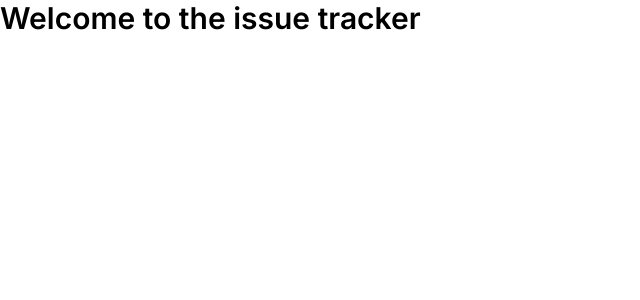
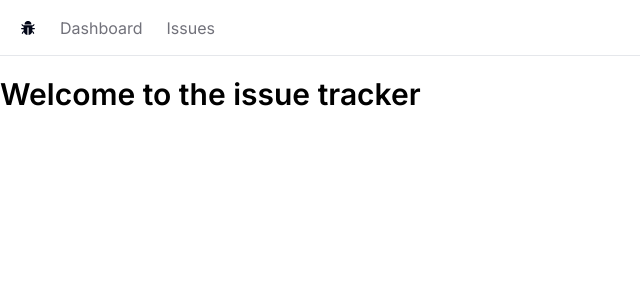
Before and after one commit to Moussa-Kalam/issue-tracker, a Next.js app: page / in a window 1280 px wide. Shown: the top 300 px of the page, without its empty margins (0-640 px from the left). Built offline with nearby package versions, Linux system fonts and the light colour scheme.

Commit message:
feat: Build the navigation bar

```diff
--- /dev/null
+++ b/app/NavBar.tsx
@@ -0,0 +1,30 @@
+import Link from 'next/link';
+import React from 'react';
+import { AiFillBug } from 'react-icons/ai';
+
+const NavBar = () => {
+  const links = [
+    { label: 'Dashboard', href: '/' },
+    { label: 'Issues', href: '/issues' },
+  ];
+
+  return (
+    <nav className='flex space-x-6 border-b mb-5 px-5 h-14 items-center'>
+      <Link href='/'>
+        <AiFillBug />
+      </Link>
+      <ul className='flex space-x-6'>
+        {links.map((link) => (
+          <li
+            key={link.href}
+            className='text-zinc-500 hover:text-zinc-800 transition-colors'
+          >
+            <Link href={link.href}>{link.label}</Link>
+          </li>
+        ))}
+      </ul>
+    </nav>
+  );
+};
+
+export default NavBar;
--- a/app/layout.tsx
+++ b/app/layout.tsx
@@ -1,22 +1,26 @@
-import './globals.css'
-import type { Metadata } from 'next'
-import { Inter } from 'next/font/google'
+import './globals.css';
+import type { Metadata } from 'next';
+import { Inter } from 'next/font/google';
+import NavBar from './NavBar';
 
-const inter = Inter({ subsets: ['latin'] })
+const inter = Inter({ subsets: ['latin'] });
 
 export const metadata: Metadata = {
   title: 'Create Next App',
   description: 'Generated by create next app',
-}
+};
 
 export default function RootLayout({
   children,
 }: {
-  children: React.ReactNode
+  children: React.ReactNode;
 }) {
   return (
-    <html lang="en">
-      <body className={inter.className}>{children}</body>
+    <html lang='en'>
+      <body className={`${inter.className} text-slate-950`}>
+        <NavBar />
+        <main>{children}</main>
+      </body>
     </html>
-  )
+  );
 }
--- a/package.json
+++ b/package.json
@@ -19,6 +19,7 @@
     "postcss": "8.4.35",
     "react": "18.2.0",
     "react-dom": "18.2.0",
+    "react-icons": "^4.11.0",
     "tailwindcss": "3.4.1",
     "typescript": "5.3.3"
   }
```
Also changed, not shown: 1 other file (tests, documents, lock files or other folders).
